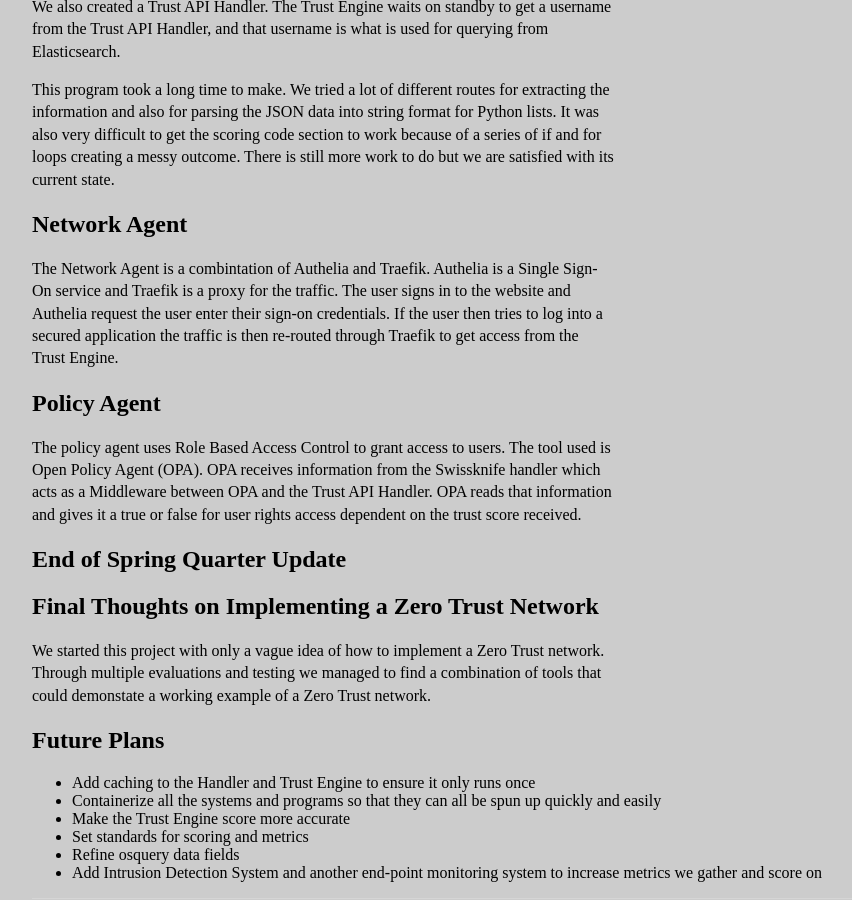
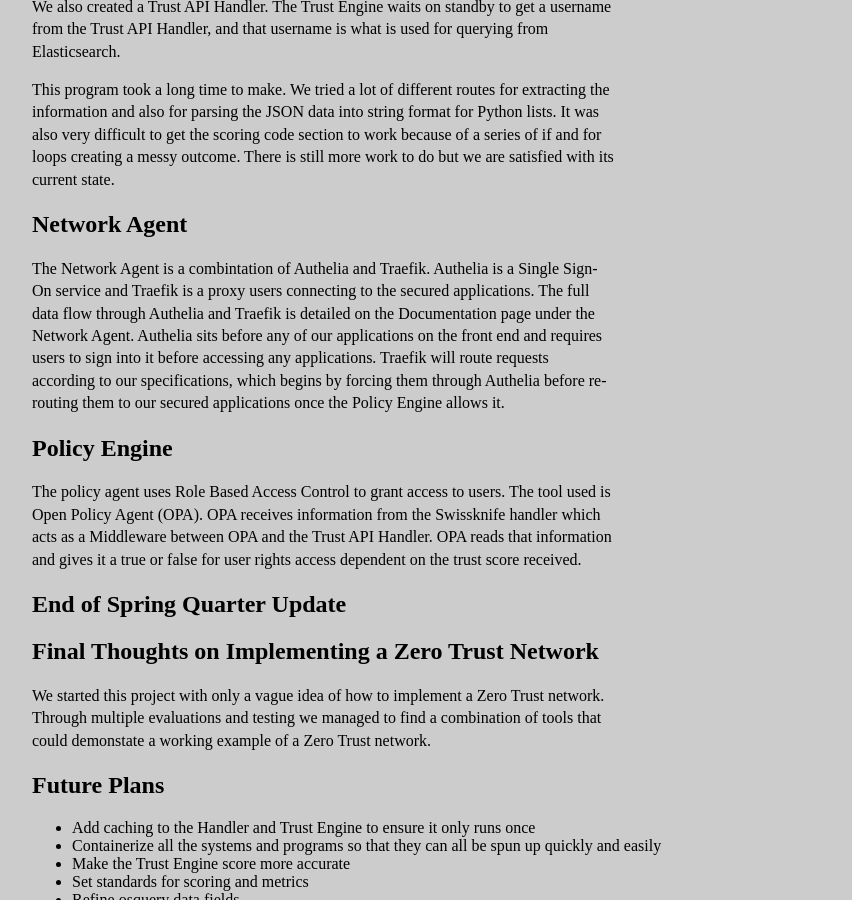
Before and after one commit to WWUZeroTrust/WWUZeroTrust.github.io, a Jekyll site: the page built from _posts/2020-06-1-End-of-Spring-Quarter.md, in a window 1280 px wide and 900 px high, scrolled down 2630 px. Shown: the whole window, without its empty margins (160-1012 px from the left). Built offline with Jekyll 4.4.1, drawn with Linux system fonts in a browser that asks for light colours.

Commit message:
Update 2020-06-1-End-of-Spring-Quarter.md

```diff
--- a/_posts/2020-06-1-End-of-Spring-Quarter.md
+++ b/_posts/2020-06-1-End-of-Spring-Quarter.md
@@ -31,9 +31,9 @@
 
 ## Network Agent
 
-The Network Agent is a combintation of Authelia and Traefik. Authelia is a Single Sign-On service and Traefik is a proxy for the traffic. The user signs in to the website and Authelia request the user enter their sign-on credentials. If the user then tries to log into a secured application the traffic is then re-routed through Traefik to get access from the Trust Engine.
+The Network Agent is a combintation of Authelia and Traefik. Authelia is a Single Sign-On service and Traefik is a proxy users connecting to the secured applications. The full data flow through Authelia and Traefik is detailed on the Documentation page under the Network Agent. Authelia sits before any of our applications on the front end and requires users to sign into it before accessing any applications. Traefik will route requests according to our specifications, which begins by forcing them through Authelia before re-routing them to our secured applications once the Policy Engine allows it.
 
-## Policy Agent
+## Policy Engine
 
 The policy agent uses Role Based Access Control to grant access to users. The tool used is Open Policy Agent (OPA). OPA receives information from the Swissknife handler which acts as a Middleware between OPA and the Trust API Handler. OPA reads that information and gives it a true or false for user rights access dependent on the trust score received.
 
```
